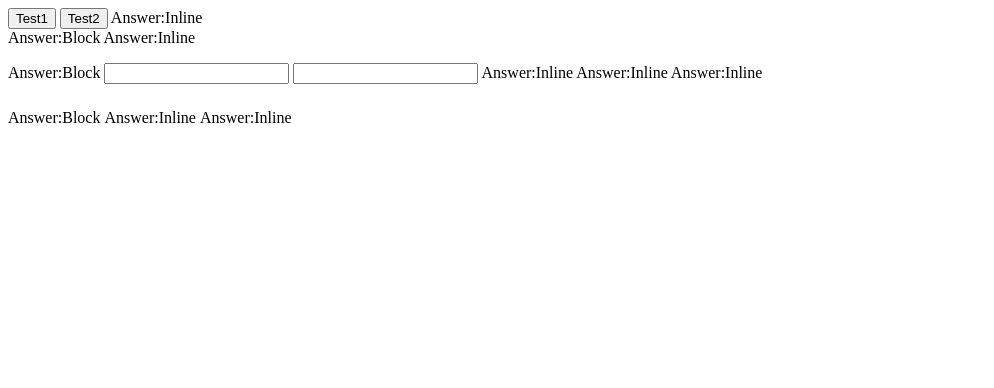
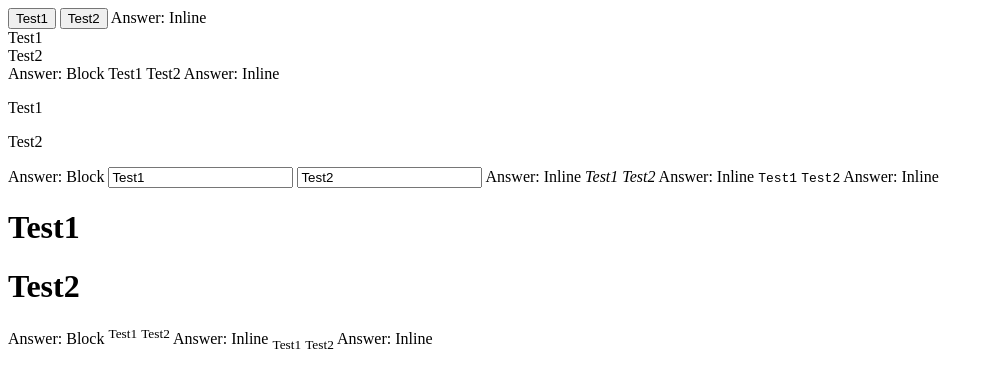
Before and after one commit to acciojob/block-or-inline-notneerajsah, a website: page main.html in a window 1280 px wide. Shown: the whole page, without its empty margins (0-994 px from the left). Drawn offline with Linux system fonts and the light colour scheme.

Commit message:
created a submission

```diff
--- a/main.html
+++ b/main.html
@@ -1,48 +1,53 @@
+
 <!DOCTYPE html>
-
 <html>
-
 <head>
     <link rel="stylesheet" href="styles.css">
 </head>
+<body>
 
-<body>
-	<!-- the entire body must be written by student -->
     <div>
         <button data-ns-test="block-inline-button">Test1</button>
         <button data-ns-test="block-inline-button">Test2</button>
-		Answer:Inline
-		<div data-ns-test="block-inline-div"></div>
-		<div data-ns-test="block-inline-div"></div>
-		Answer:Block
-		<span data-ns-test="block-inline-span"></span>
-		<span data-ns-test="block-inline-span"></span>
-		Answer:Inline
-		<p data-ns-test="block-inline-p"></p>
-		<p data-ns-test="block-inline-p"></p>
-		Answer:Block
-		<input type="email" data-ns-test="block-inline-input">
-		<input type="email" data-ns-test="block-inline-input">
-		Answer:Inline
-		<cite data-ns-test="block-inline-cite"></cite>
-		<cite data-ns-test="block-inline-cite"></cite>
-		Answer:Inline
-		<code data-ns-test="block-inline-code"></code>
-		<code data-ns-test="block-inline-code"></code>
-		Answer:Inline
-		<h1 data-ns-test="block-inline-h1"></h1>
-		<h1 data-ns-test="block-inline-h1"></h1>
-		Answer:Block
-		<sup data-ns-test="block-inline-sup"></sup>
-		<sup data-ns-test="block-inline-sup"></sup>
-		Answer:Inline
-		<sub data-ns-test="block-inline-sub"></sub>
-		<sub data-ns-test="block-inline-sub"></sub>
-		Answer:Inline
+        Answer: Inline
+
+        <div data-ns-test="block-inline-div">Test1</div>
+        <div data-ns-test="block-inline-div">Test2</div>
+        Answer: Block
+
+        <span data-ns-test="block-inline-span">Test1</span>
+        <span data-ns-test="block-inline-span">Test2</span>
+        Answer: Inline
+
+        <p data-ns-test="block-inline-p">Test1</p>
+        <p data-ns-test="block-inline-p">Test2</p>
+        Answer: Block
+
+        <input type="email" data-ns-test="block-inline-input" value="Test1">
+        <input type="email" data-ns-test="block-inline-input" value="Test2">
+        Answer: Inline
+
+        <cite data-ns-test="block-inline-cite">Test1</cite>
+        <cite data-ns-test="block-inline-cite">Test2</cite>
+        Answer: Inline
+
+        <code data-ns-test="block-inline-code">Test1</code>
+        <code data-ns-test="block-inline-code">Test2</code>
+        Answer: Inline
+
+        <h1 data-ns-test="block-inline-h1">Test1</h1>
+        <h1 data-ns-test="block-inline-h1">Test2</h1>
+        Answer: Block
+
+        <sup data-ns-test="block-inline-sup">Test1</sup>
+        <sup data-ns-test="block-inline-sup">Test2</sup>
+        Answer: Inline
+
+        <sub data-ns-test="block-inline-sub">Test1</sub>
+        <sub data-ns-test="block-inline-sub">Test2</sub>
+        Answer: Inline
     </div>
-    <script type="text/javascript" src="./script.js">
-</script>
 
+    <script type="text/javascript" src="./script.js"></script>
 </body>
-
 </html>
```
Lines whose indentation alone changed are shown as unchanged.
